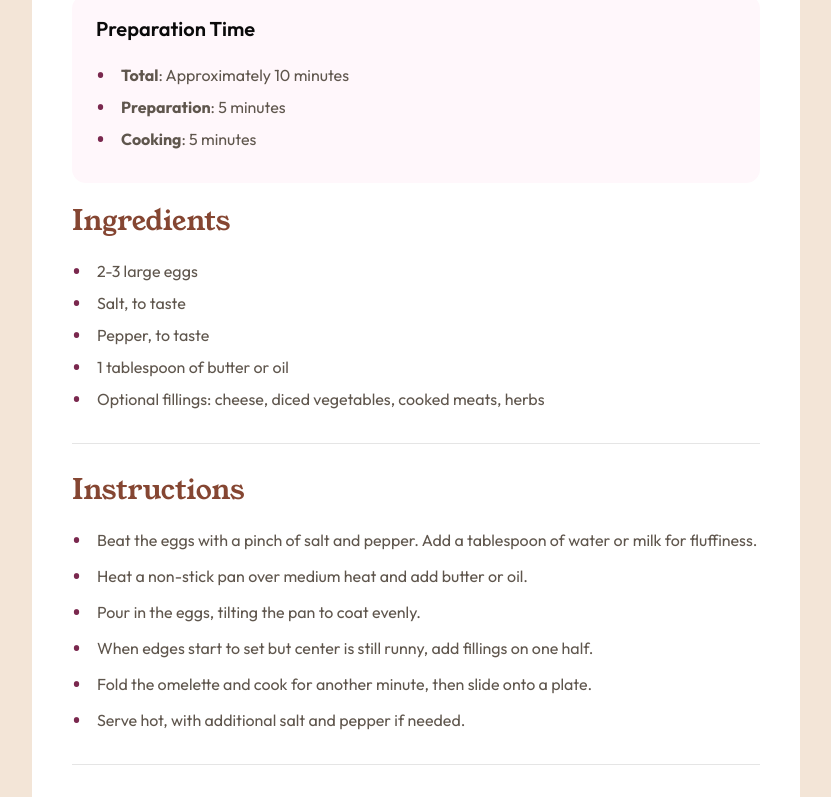
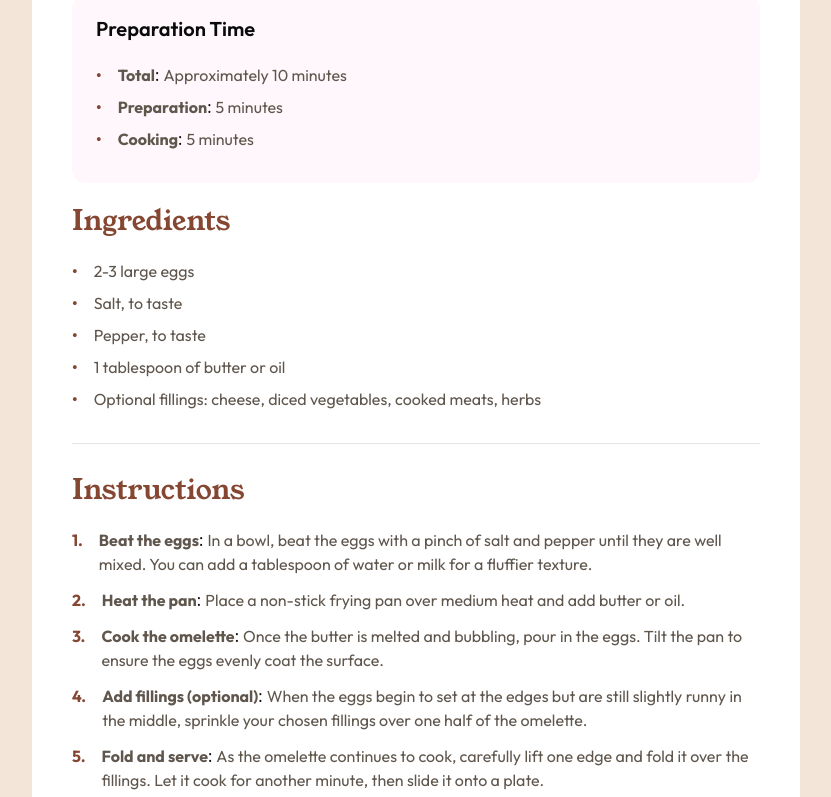
Before and after one commit to joao-almeida11/recipe-page-frontendmentor, a Next.js app: page / in a window 1280 px wide. Shown: the part 700-1497 px from the top of the page, without its empty margins (224-1055 px from the left). Built offline with nearby package versions, Linux system fonts and the light colour scheme.

Commit message:
fix: list + copy

```diff
--- a/src/app/page.tsx
+++ b/src/app/page.tsx
@@ -3,26 +3,26 @@ import RecipePreparation from "@/components/molecules/RecipePreparation";
 import RecipeIngredients from "@/components/molecules/RecipeIngredients";
 import RecipeInstructions from "@/components/molecules/RecipeInstructions";
 import RecipeNutrition from "@/components/molecules/RecipeNutrition";
-import { ListItem, ListItemPreparation } from "@/components/atoms/List";
+import { ListItem } from "@/components/atoms/List";
 import LineBreak from "@/components/atoms/LineBreak";
 import Attribution from "@/components/atoms/Attribution";
 
 export default function Home() {
-  const preparation: ListItemPreparation[] = [
+  const preparation: ListItem[] = [
     {
       id: "total",
       label: "Total",
-      content: ": Approximately 10 minutes",
+      content: "Approximately 10 minutes",
     },
     {
       id: "prep",
       label: "Preparation",
-      content: ": 5 minutes",
+      content: "5 minutes",
     },
     {
       id: "cook",
       label: "Cooking",
-      content: ": 5 minutes",
+      content: "5 minutes",
     },
   ];
 
@@ -41,32 +41,46 @@ export default function Home() {
   const instructions: ListItem[] = [
     {
       id: 1,
+      label: "Beat the eggs",
       content:
-        "Beat the eggs with a pinch of salt and pepper. Add a tablespoon of water or milk for fluffiness.",
+        "In a bowl, beat the eggs with a pinch of salt and pepper until they are well mixed. You can add a tablespoon of water or milk for a fluffier texture.",
     },
     {
       id: 2,
-      content: "Heat a non-stick pan over medium heat and add butter or oil.",
+      label: "Heat the pan",
+      content:
+        "Place a non-stick frying pan over medium heat and add butter or oil.",
     },
-    { id: 3, content: "Pour in the eggs, tilting the pan to coat evenly." },
+    {
+      id: 3,
+      label: "Cook the omelette",
+      content:
+        "Once the butter is melted and bubbling, pour in the eggs. Tilt the pan to ensure the eggs evenly coat the surface.",
+    },
     {
       id: 4,
+      label: "Add fillings (optional)",
       content:
-        "When edges start to set but center is still runny, add fillings on one half.",
+        "When the eggs begin to set at the edges but are still slightly runny in the middle, sprinkle your chosen fillings over one half of the omelette.",
     },
     {
       id: 5,
+      label: "Fold and serve",
       content:
-        "Fold the omelette and cook for another minute, then slide onto a plate.",
+        "As the omelette continues to cook, carefully lift one edge and fold it over the fillings. Let it cook for another minute, then slide it onto a plate.",
     },
-    { id: 6, content: "Serve hot, with additional salt and pepper if needed." },
+    {
+      id: 6,
+      label: "Enjoy",
+      content: "Serve hot, with additional salt and pepper if needed.",
+    },
   ];
 
   const nutrition = [
     { id: "calories", label: "Calories", value: "277 kcal" },
     { id: "carbs", label: "Carbs", value: "0 g" },
-    { id: "protein", label: "Protein", value: "18 g" },
-    { id: "fat", label: "Fat", value: "20 g" },
+    { id: "protein", label: "Protein", value: "20 g" },
+    { id: "fat", label: "Fat", value: "22 g" },
   ];
 
   return (
--- a/src/components/atoms/List.tsx
+++ b/src/components/atoms/List.tsx
@@ -5,16 +5,11 @@ import Text from "./Text";
 export type ListItem = {
   id: string | number;
   content: React.ReactNode;
-};
-
-export type ListItemPreparation = {
-  id: string | number;
-  content: React.ReactNode;
-  label: string;
+  label?: string;
 };
 
 type ListProps = {
-  items: ListItem[] | ListItemPreparation[];
+  items: ListItem[];
   type?: "ul" | "ol";
   preset?: "1" | "2" | "3" | "4" | "4-bold";
   spacing?: string;
@@ -35,26 +30,37 @@ export default function List({
 }: ListProps) {
   const Tag: ElementType = CustomTag || type;
 
+  const isOrdered = type === "ol";
+
   return (
-    <Tag className={clsx("list-inside", "list-disc", className)} {...props}>
-      {items.map((item) => {
+    <Tag className={clsx("list-none", className)} {...props}>
+      {items.map((item, index) => {
+        const marker = isOrdered ? `${index + 1}.` : "•";
+
         if ("label" in item) {
           return (
             <li
               key={item.id}
-              className={clsx(
-                spacing,
-                itemClassName,
-                "flex flex-row flex-wrap",
-              )}
+              className={clsx(spacing, itemClassName, "flex items-start")}
             >
-              <span className="text-2xl text-rose-800 leading-none mr-4">
-                •
+              <span
+                className={clsx(
+                  "text-brown-800 mr-4",
+                  "text-preset-4-bold",
+                  "leading-none",
+                )}
+              >
+                {marker}
               </span>
-              <Text preset={preset} className="font-bold">
-                {item.label}
-              </Text>
-              <Text preset={preset}>{item.content}</Text>
+              <div className="inline">
+                <Text preset={preset} className="font-bold inline">
+                  {item.label}
+                </Text>
+                {": "}
+                <Text preset={preset} className="inline">
+                  {item.content}
+                </Text>
+              </div>
             </li>
           );
         }
@@ -62,9 +68,17 @@ export default function List({
         return (
           <li
             key={item.id}
-            className={clsx(spacing, itemClassName, "flex flex-row flex-wrap")}
+            className={clsx(spacing, itemClassName, "flex items-start")}
           >
-            <span className="text-2xl text-rose-800 leading-none mr-4">•</span>
+            <span
+              className={clsx(
+                "text-brown-800 mr-4",
+                "text-preset-4-bold",
+                "leading-none",
+              )}
+            >
+              {marker}
+            </span>
             <Text preset={preset}>{item.content}</Text>
           </li>
         );
```
